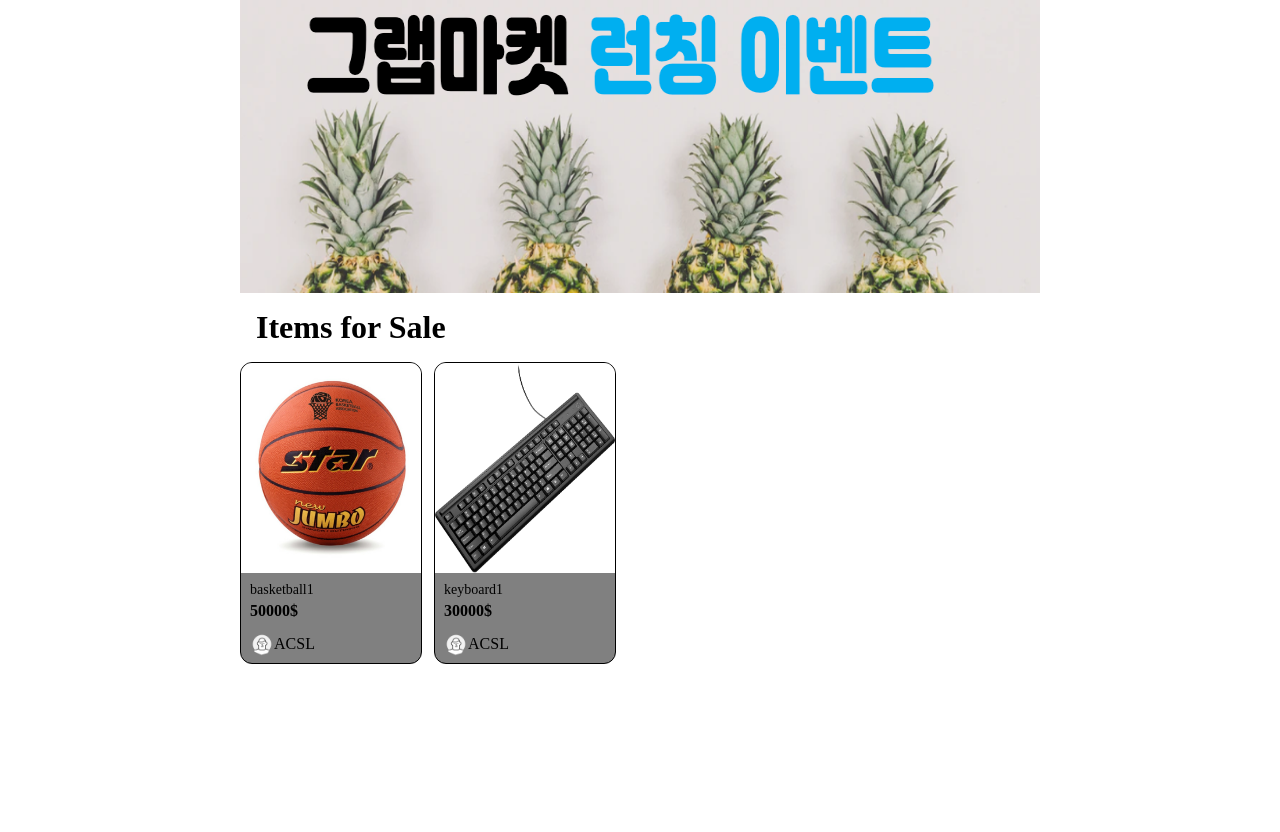
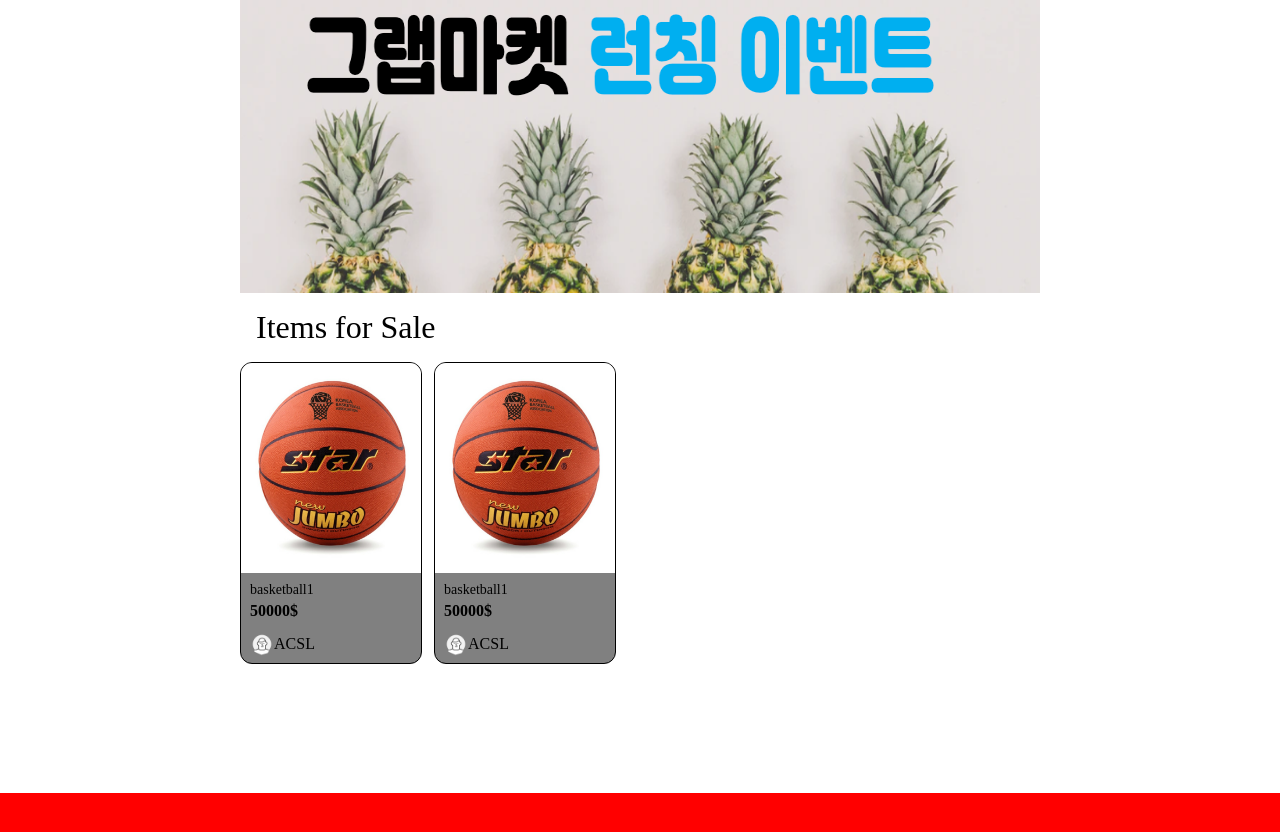
Before and after one commit to 1124jaewookim/Web-Programming, a plain HTML site: page grab-market/index.html in a window 1280 px wide. Shown: the part 72-904 px from the top of the page. Drawn offline with Linux system fonts and the light colour scheme.

Commit message:
2023-03-13

```diff
--- a/grab-market/index.css
+++ b/grab-market/index.css
@@ -36,7 +36,7 @@
 
 #footer {
   height: 200px;
-  background-color: white;
+  background-color: red;
 }
 
 #banner {
@@ -46,6 +46,7 @@
 
 #body > h1 {
   margin: 16px;
+  font-weight: 100;
 }
 
 #product-list {
--- a/grab-market/index.html
+++ b/grab-market/index.html
@@ -9,6 +9,7 @@
         <img src="images/icons/logo.png" />
       </div>
     </div>
+
     <div id="body">
       <div id="banner">
         <img src="images/banners/banner1.png" />
@@ -28,13 +29,14 @@
             </div>
           </div>
         </div>
+
         <div class="product-card">
           <div>
-           <img class="product-img" src="images/products/keyboard1.jpg" />
+            <img class="product-img" src="images/products/basketball1.jpeg" />
           </div>
           <div class="product-contents">
-          <span class="product-name">keyboard1</span>
-          <span class="product-price">30000$</span>
+            <span class="product-name">basketball1</span>
+            <span class="product-price">50000$</span>
             <div class="product-seller">
               <img class="product-avatar" src="images/icons/avatar.png" />
               <span>ACSL</span>
@@ -42,6 +44,7 @@
           </div>
         </div>
       </div>
+    </div>
     <div id="footer"></div>
   </body>
 </html>
```
Lines whose indentation alone changed are shown as unchanged.
